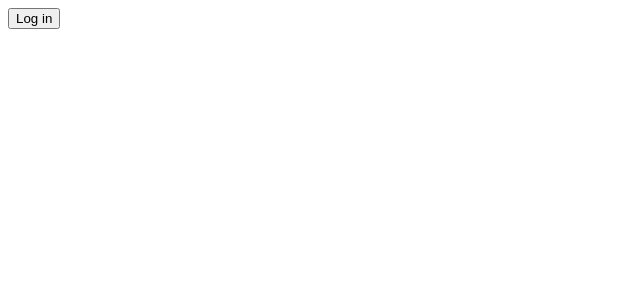
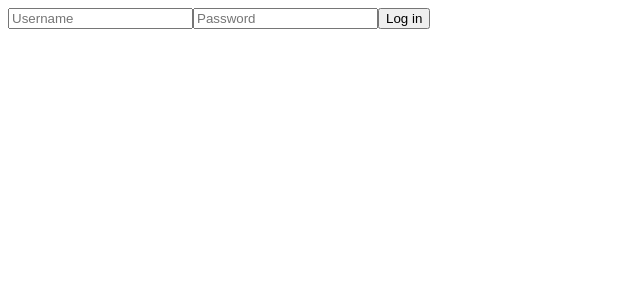
Before and after one commit to vvainio/react-example, a React (Create React App) app: page /login in a window 1280 px wide. Shown: the top 300 px of the page, without its empty margins (0-640 px from the left). Built offline with nearby package versions, Linux system fonts and the light colour scheme.

Commit message:
Add basic login form

```diff
--- /dev/null
+++ b/src/components/LoginForm.jsx
@@ -0,0 +1,50 @@
+import React, { useState } from 'react';
+import PropTypes from 'prop-types';
+
+const LoginForm = ({ onSubmit }) => {
+  const [username, setUsername] = useState('');
+  const [password, setPassword] = useState('');
+  const [isError, setIsError] = useState(false);
+
+  const handleSubmit = (event) => {
+    event.preventDefault();
+    setIsError(false);
+
+    onSubmit({ username, password }).catch(() => {
+      setIsError(true);
+    });
+  };
+
+  const renderError = () => (
+    <div>Something went wrong, please try again.</div>
+  );
+
+  return (
+    <form onSubmit={handleSubmit}>
+      {isError && renderError()}
+      <input
+        type="text"
+        placeholder="Username"
+        value={username}
+        onChange={(e) => setUsername(e.target.value)}
+        required
+      />
+
+      <input
+        type="password"
+        placeholder="Password"
+        value={password}
+        onChange={(e) => setPassword(e.target.value)}
+        required
+      />
+
+      <button type="submit">Log in</button>
+    </form>
+  );
+};
+
+LoginForm.propTypes = {
+  onSubmit: PropTypes.func.isRequired,
+};
+
+export default LoginForm;
--- a/src/pages/LoginPage.jsx
+++ b/src/pages/LoginPage.jsx
@@ -2,34 +2,27 @@ import React from 'react';
 import { useHistory, useLocation, Redirect } from 'react-router-dom';
 
 import { useAuth } from '../context/AuthContext';
+import LoginForm from '../components/LoginForm';
 
 const LoginPage = () => {
   const auth = useAuth();
   const history = useHistory();
   const location = useLocation();
-  const defaultState = { from: { pathname: '/' } };
-  const { from } = location.state || defaultState;
 
   if (auth.isAuthenticated) {
     return <Redirect to="/" />;
   }
 
-  const login = () => {
-    auth
-      .signin()
-      .then(() => history.replace(from))
-      .catch(() => {}); // noop
+  const signIn = (data) => {
+    const redirectTo = location.state ? location.state.from : '/';
+
+    return auth
+      .signin(data)
+      .then(() => history.replace(redirectTo));
   };
 
   return (
-    <div>
-      <button
-        type="submit"
-        onClick={login}
-      >
-        Log in
-      </button>
-    </div>
+    <LoginForm onSubmit={signIn} />
   );
 };
 
```
